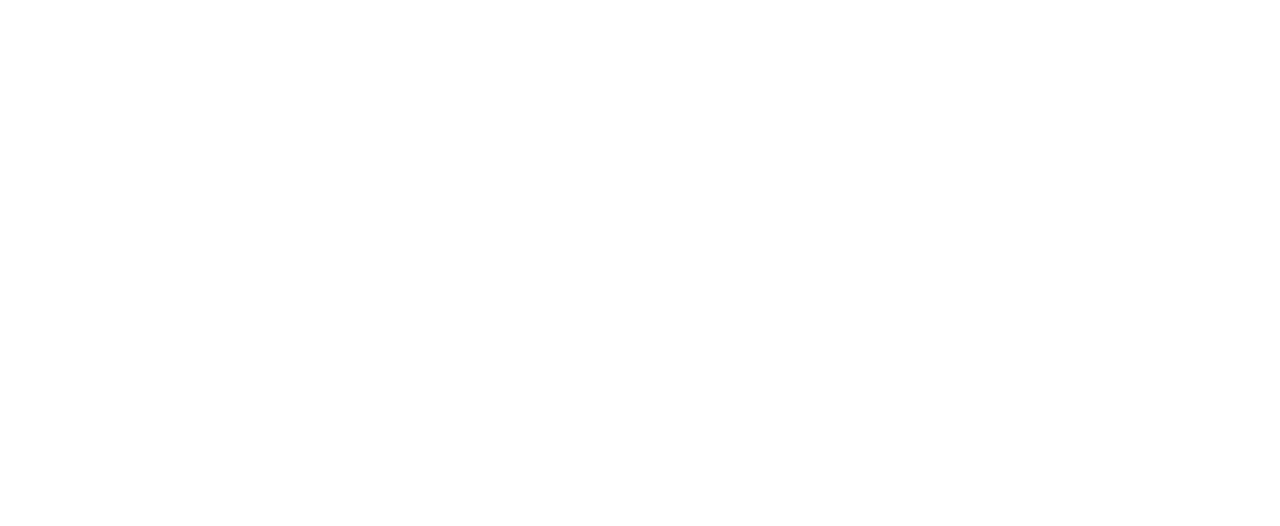
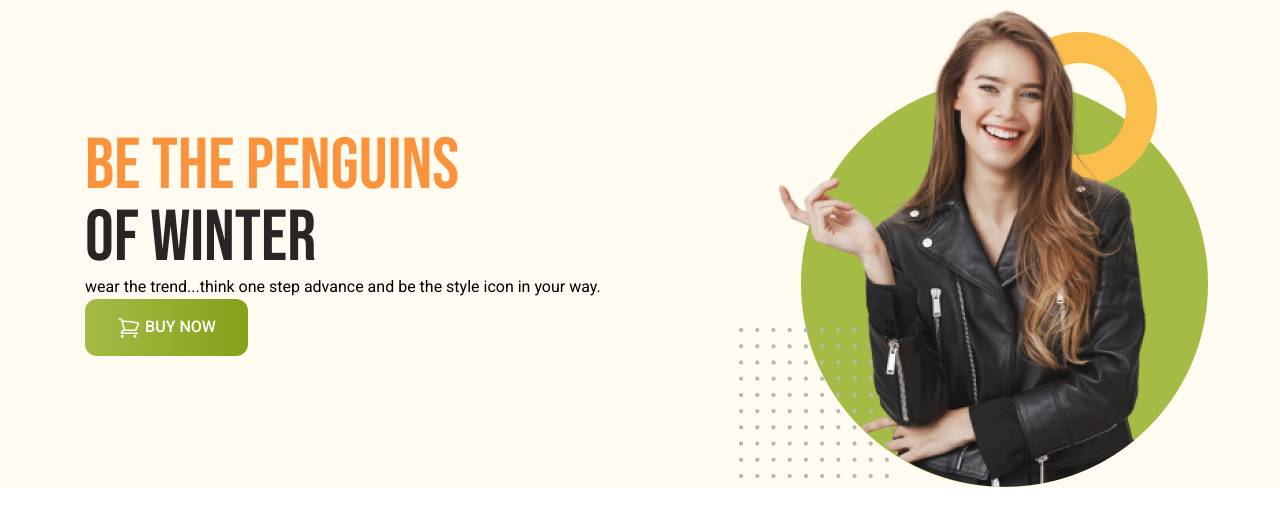
Before and after one commit to royangon/fashion-website-tailwind, a plain HTML site: page index.html in a window 1280 px wide. Drawn offline with nearby package versions, Linux system fonts and the light colour scheme.

Commit message:
2nd commit

```diff
--- a/index.html
+++ b/index.html
@@ -1,15 +1,59 @@
 <!DOCTYPE html>
 <html lang="en">
+
 <head>
     <meta charset="UTF-8">
     <meta http-equiv="X-UA-Compatible" content="IE=edge">
     <meta name="viewport" content="width=device-width, initial-scale=1.0">
     <title>penguin-fashion</title>
     <script src="https://cdn.tailwindcss.com"></script>
+    <link rel="preconnect" href="https://fonts.googleapis.com">
+    <link rel="preconnect" href="https://fonts.gstatic.com" crossorigin>
+    <link
+        href="https://fonts.googleapis.com/css2?family=Bebas+Neue&family=Roboto:ital,wght@0,100;0,300;0,400;0,500;0,700;0,900;1,100;1,300;1,400;1,500;1,700;1,900&display=swap"
+        rel="stylesheet">
+    <style>
+        .font-roboto {
+            font-family: "Roboto", sans-serif;
+
+        }
+
+        .font-bebas-neue {
+            font-family: "Bebas Neue", sans-serif;
+
+        }
+    </style>
 </head>
-<body>
-    <header>
 
+<body class="font-roboto">
+    <header class="bg-[#FFFBF0] pl-4">
+        <!-- navbar start -->
+        <nav>
+
+        </nav>
+        <!-- banner start -->
+        <div class="md:flex md:items-center md:justify-around">
+            <div>
+                <h1 class="text-7xl uppercase font-bebas-neue">
+                    <span class="text-orange-400">Be the Penguins</span>
+                    <br>
+                    <span class="text-stone-800"> of Winter</span>
+                </h1>
+                <p>wear the trend...think one step advance and be the style icon in your way. </p>
+                <button
+                    class="bg-lime-600 py-4 px-8 rounded-xl font-medium text-white bg-gradient-to-r from-[#A4BC46] to-[#85A019]">
+                    <svg xmlns="http://www.w3.org/2000/svg" fill="none" viewBox="0 0 24 24" stroke-width="1.5"
+                        stroke="currentColor" class="size-6 text-white inline">
+                        <path stroke-linecap="round" stroke-linejoin="round"
+                            d="M2.25 3h1.386c.51 0 .955.343 1.087.835l.383 1.437M7.5 14.25a3 3 0 0 0-3 3h15.75m-12.75-3h11.218c1.121-2.3 2.1-4.684 2.924-7.138a60.114 60.114 0 0 0-16.536-1.84M7.5 14.25 5.106 5.272M6 20.25a.75.75 0 1 1-1.5 0 .75.75 0 0 1 1.5 0Zm12.75 0a.75.75 0 1 1-1.5 0 .75.75 0 0 1 1.5 0Z" />
+                    </svg>
+
+                    BUY NOW</button>
+            </div>
+            <div>
+                <img src="/images/model.png" alt="">
+            </div>
+        </div>
     </header>
     <main>
 
@@ -18,4 +62,5 @@
 
     </footer>
 </body>
+
 </html>
```
Also changed, not shown: tailwind.config.js (added, +8 -0 lines).
